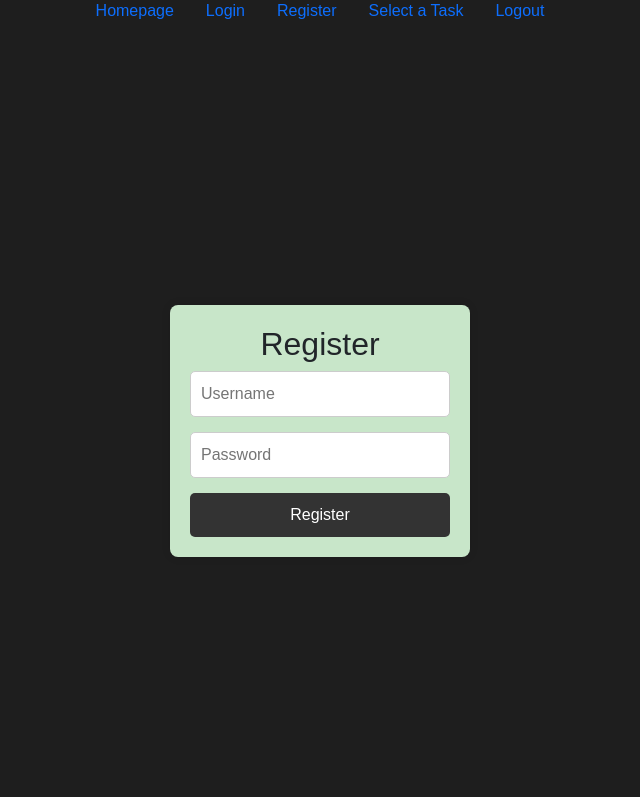
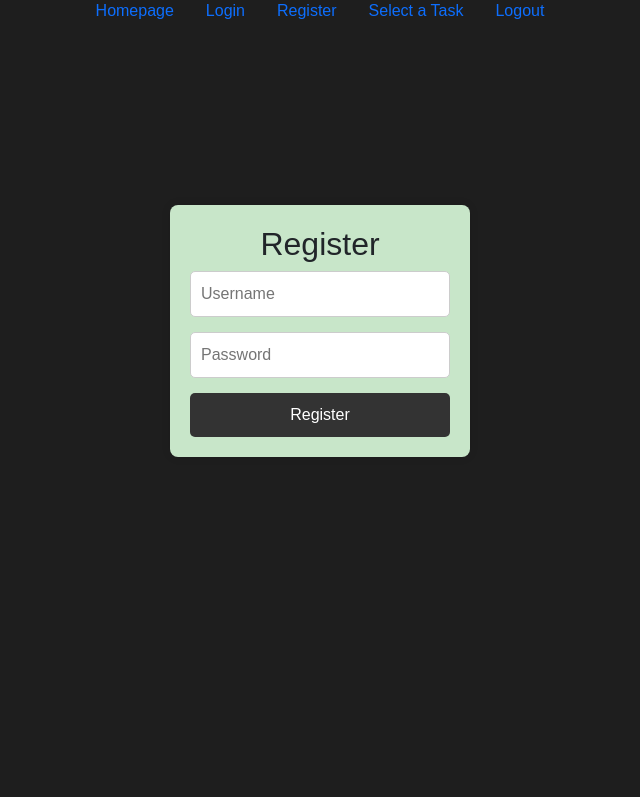
Before and after one commit to gpadberg/EcoConnect, a Flask app: page /register in a window 1280 px wide. Shown: the part 142-939 px from the top of the page, without its empty margins (320-960 px from the left). Run offline with Flask 3, Linux system fonts and the light colour scheme.

Commit message:
Update register.css

```diff
--- a/static/register.css
+++ b/static/register.css
@@ -35,6 +35,7 @@ body, html {
   border-radius: 8px;
   box-shadow: 0px 0px 10px rgba(0, 0, 0, 0.1);
   text-align: center;
+  margin-bottom: 200px;
 }
 
 /* Input Box Styles */
```
